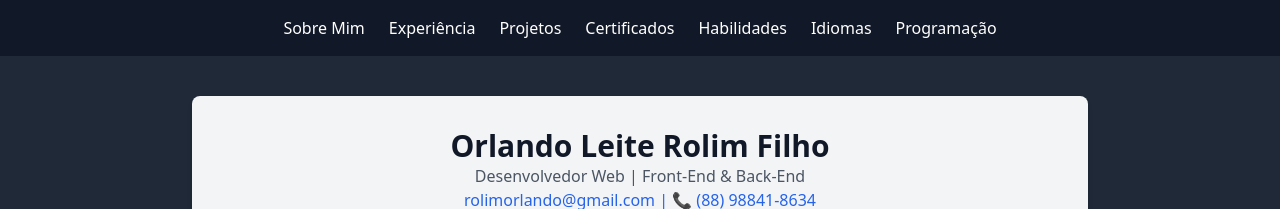
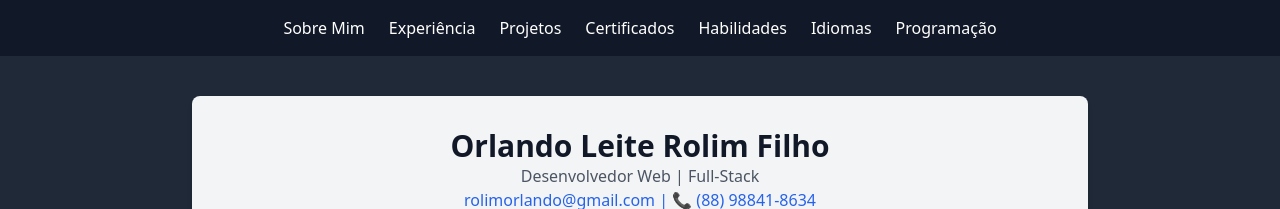
Before and after one commit to rolim8/Curriculo, a plain HTML site: page index.html in a window 1280 px wide. Shown: the top 209 px of the page. Drawn offline with nearby package versions, Linux system fonts and the light colour scheme; grey boxes are pictures that could not be loaded.

Commit message:
Update index.html

```diff
--- a/index.html
+++ b/index.html
@@ -48,7 +48,7 @@
       <!-- CABECALHO -->
       <header id="about" class="flex flex-col items-center text-center">
         <h1 class="text-3xl font-bold">Orlando Leite Rolim Filho</h1>
-        <p class="text-gray-600">Desenvolvedor Web | Front-End & Back-End</p>
+        <p class="text-gray-600">Desenvolvedor Web | Full-Stack</p>
         <p class="text-blue-600">
           <a href="mailto:rolimorlando@gmail.com">rolimorlando@gmail.com</a> |
           📞 (88) 98841-8634
```
